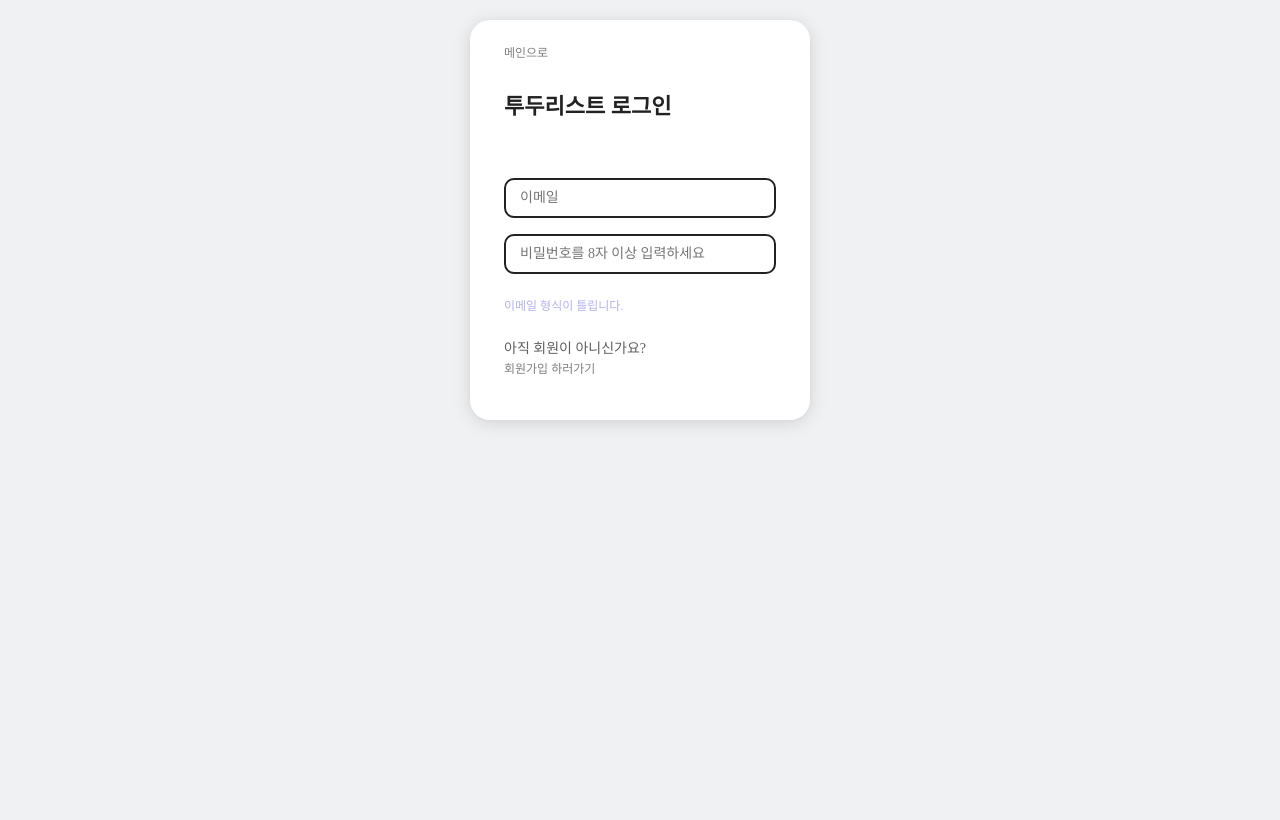
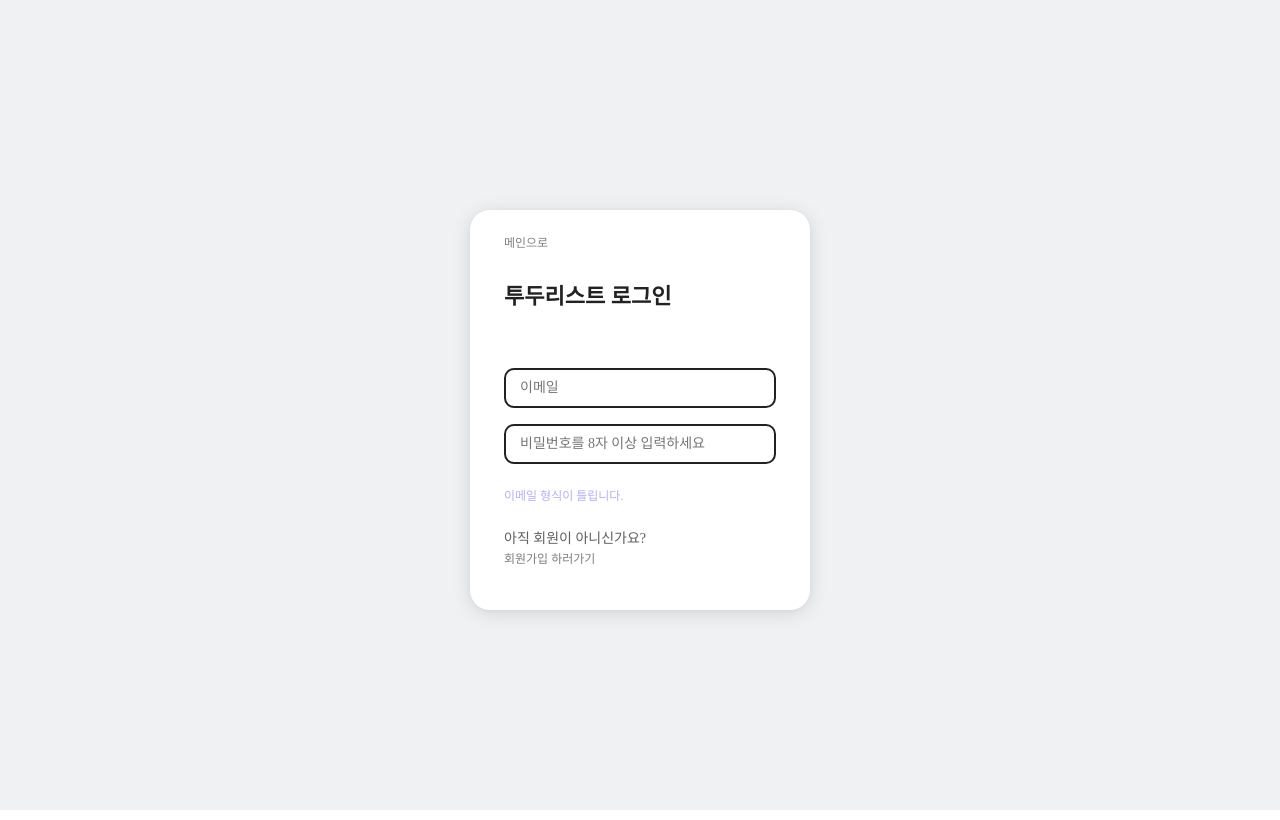
Before and after one commit to mogamogua/wanted-pre-onboarding-challenge-fe-1, a React (Create React App) app: page /auth/login in a window 1280 px wide. Built offline with nearby package versions, Linux system fonts and the light colour scheme; no server answers; a web font is replaced by a local one.

Commit message:
CSS :art: 로그인 박스 가운데 정렬 및 컴포넌트 이름 변경

```diff
--- a/src/pages/Login/index.tsx
+++ b/src/pages/Login/index.tsx
@@ -1,7 +1,7 @@
 import React from "react";
 import { useLocation, useNavigate } from "react-router-dom";
 import LoginForm from "../../components/LoginForm";
-import { LoginBox, Message, StyledLink, StyledRoot, Title } from "./style";
+import { Box, Message, StyledLink, StyledRoot, Title } from "./style";
 
 function Login() {
   const navigate = useNavigate();
@@ -12,7 +12,7 @@ function Login() {
 
   return (
     <StyledRoot>
-      <LoginBox>
+      <Box>
         <StyledLink to="/">메인으로</StyledLink>
         <Title>{isLoginPage ? "투두리스트 로그인" : "투두리스트 회원가입"}</Title>
         <LoginForm isLoginPage={isLoginPage} />
@@ -22,7 +22,7 @@ function Login() {
         ) : (
           <StyledLink to="/auth/login">로그인 하러가기</StyledLink>
         )}
-      </LoginBox>
+      </Box>
     </StyledRoot>
   );
 }
--- a/src/pages/Login/style.ts
+++ b/src/pages/Login/style.ts
@@ -2,17 +2,18 @@ import { Link } from "react-router-dom";
 import styled from "styled-components";
 import colors from "../../styles/colors";
 
-export const StyledRoot = styled.div`
-  margin-top:1rem;
+export const StyledRoot = styled.main`
+  display: flex;
+  align-items: center;
+  justify-content: center;
   height: 100vh;
 `;
 
-export const LoginBox = styled.main`
+export const Box = styled.section`
   background: ${colors.white};
   width: 34rem;
   height: 40rem;
   padding: 2rem 3.4rem;
-  margin: auto;
 
   border-radius: 2rem;
   box-shadow: 0 1px 4px rgb(0 0 0 / 3%), 0 3px 19px rgb(0 0 0 / 12%);
```
